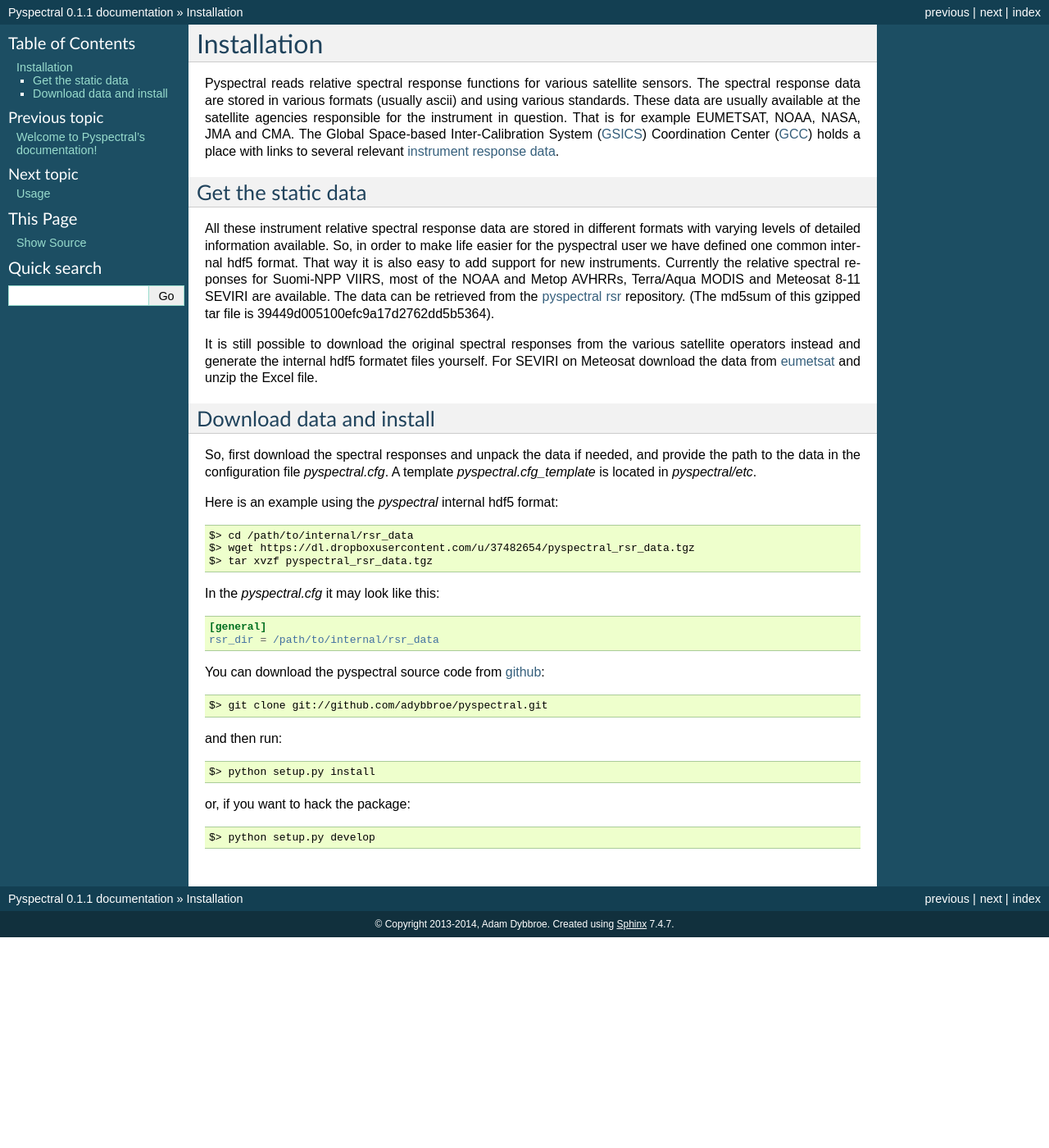
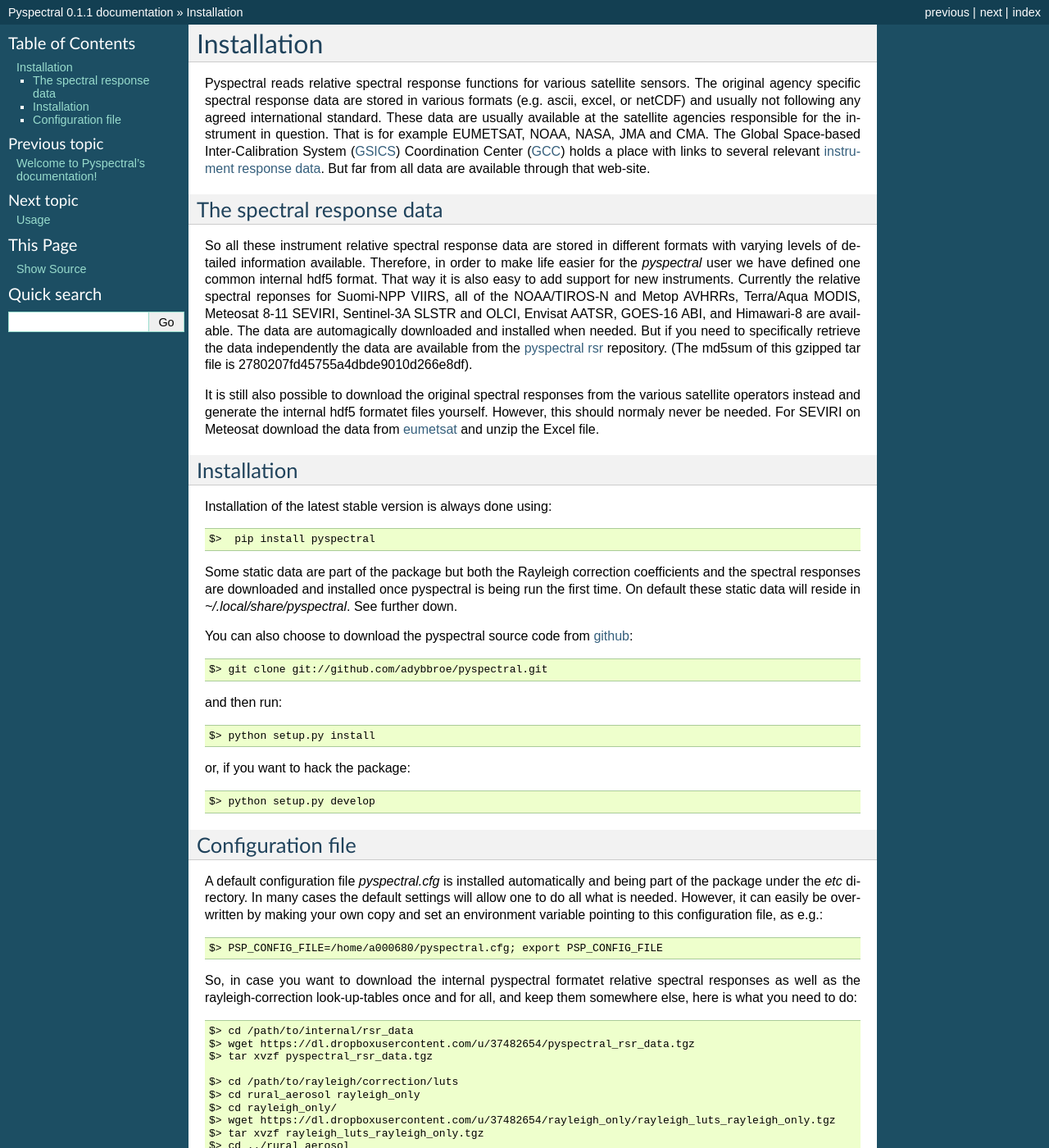
Before and after one commit to pytroll/pyspectral, a Sphinx documentation site: the page built from doc/installation.rst, in a window 1280 px wide and 1400 px high. Shown: the whole window at 82% size. Built offline with Sphinx 7.4.7, drawn with Linux system fonts in a browser that asks for light colours; formulas are drawn with MathJax 3; some of the changed text lies outside the part shown.

Commit message:
Update documentation with the built-in default configuration
Signed-off-by: Adam.Dybbroe <a000680@c20671.ad.smhi.se>

```diff
--- a/doc/installation.rst
+++ b/doc/installation.rst
@@ -2,59 +2,50 @@ Installation
 ------------
 
 Pyspectral reads relative spectral response functions for various satellite
-sensors. The spectral response data are stored in various formats (usually
-ascii) and using various standards. These data are usually available at the
+sensors. The original agency specific spectral response data are stored in
+various formats (e.g. ascii, excel, or netCDF) and usually not following any
+agreed international standard. These data are usually available at the
 satellite agencies responsible for the instrument in question. That is for
 example EUMETSAT, NOAA, NASA, JMA and CMA. The Global Space-based
 Inter-Calibration System (GSICS_) Coordination Center (GCC_) holds a place with
-links to several relevant `instrument response data`_.
+links to several relevant `instrument response data`_. But far from all data
+are available through that web-site.
 
 
-Get the static data
-^^^^^^^^^^^^^^^^^^^
-All these instrument relative spectral response data are stored in different
-formats with varying levels of detailed information available. So, in order to
-make life easier for the pyspectral user we have defined one common internal
-hdf5 format. That way it is also easy to add support for new
-instruments. Currently the relative spectral reponses for Suomi-NPP VIIRS, most
-of the NOAA and Metop AVHRRs, Terra/Aqua MODIS and Meteosat 8-11 SEVIRI are
-available. The data can be retrieved from the `pyspectral rsr`_
-repository. (The md5sum of this gzipped tar file is 39449d005100efc9a17d2762dd5b5364).
+The spectral response data
+^^^^^^^^^^^^^^^^^^^^^^^^^^
 
-It is still possible to download the original spectral responses from the
+So all these instrument relative spectral response data are stored in different
+formats with varying levels of detailed information available. Therefore, in
+order to make life easier for the *pyspectral* user we have defined one common
+internal hdf5 format. That way it is also easy to add support for new
+instruments. Currently the relative spectral reponses for Suomi-NPP VIIRS, all
+of the NOAA/TIROS-N and Metop AVHRRs, Terra/Aqua MODIS, Meteosat 8-11 SEVIRI,
+Sentinel-3A SLSTR and OLCI, Envisat AATSR, GOES-16 ABI, and Himawari-8 are
+available. The data are automagically downloaded and installed when needed. But
+if you need to specifically retrieve the data independently the data are
+available from the `pyspectral rsr`_ repository. (The md5sum of this gzipped
+tar file is 2780207fd45755a4dbde9010d266e8df).
+
+It is still also possible to download the original spectral responses from the
 various satellite operators instead and generate the internal hdf5 formatet
-files yourself. For SEVIRI on Meteosat download the data from eumetsat_ and
-unzip the Excel file.
-
-Download data and install
-^^^^^^^^^^^^^^^^^^^^^^^^^
-So, first download the spectral responses and unpack the data if needed, and
-provide the path to the data in the configuration file *pyspectral.cfg*.
-A template *pyspectral.cfg_template* is located in *pyspectral/etc*.
-
-Here is an example using the *pyspectral* internal hdf5 format::
-
-  $> cd /path/to/internal/rsr_data
-  $> wget https://dl.dropboxusercontent.com/u/37482654/pyspectral_rsr_data.tgz
-  $> tar xvzf pyspectral_rsr_data.tgz
-
-In the *pyspectral.cfg* it may look like this:
-
-.. code-block:: ini
-
-   [general]
-   rsr_dir = /path/to/internal/rsr_data
+files yourself. However, this should normaly never be needed. For SEVIRI on
+Meteosat download the data from eumetsat_ and unzip the Excel file.
 
 
+Installation
+^^^^^^^^^^^^
 
-.. _pyspectral rsr: https://dl.dropboxusercontent.com/u/37482654/pyspectral_rsr_data.tgz
-.. _eumetsat: http://www.eumetsat.int/website/wcm/idc/idcplg?IdcService=GET_FILE&dDocName=ZIP_MSG_SEVIRI_SPEC_RES_CHAR&RevisionSelectionMethod=LatestReleased&Rendition=Web
-.. _GSICS: http://www.wmo.int/pages/prog/sat/GSICS/
-.. _GCC: http://www.star.nesdis.noaa.gov/smcd/GCC/index.php
-.. _instrument response data: http://www.star.nesdis.noaa.gov/smcd/GCC/instrInfo-srf.php
+Installation of the latest stable version is always done using::
 
+  $>  pip install pyspectral
 
-You can download the pyspectral source code from github_::
+Some static data are part of the package but both the Rayleigh correction
+coefficients and the spectral responses are downloaded and installed once
+pyspectral is being run the first time. On default these static data will reside in
+*~/.local/share/pyspectral*. See further down.
+
+You can also choose to download the pyspectral source code from github_::
 
   $> git clone git://github.com/adybbroe/pyspectral.git
 
@@ -67,4 +58,50 @@ or, if you want to hack the package::
   $> python setup.py develop
 
 
+Configuration file
+^^^^^^^^^^^^^^^^^^
+
+A default configuration file *pyspectral.cfg* is installed automatically and
+being part of the package under the *etc* directory. In many cases the default
+settings will allow one to do all what is needed. However, it can easily be
+overwritten by making your own copy and set an environment variable pointing to
+this configuration file, as e.g.::
+
+  $> PSP_CONFIG_FILE=/home/a000680/pyspectral.cfg; export PSP_CONFIG_FILE
+
+So, in case you want to download the internal pyspectral formatet relative
+spectral responses as well as the rayleigh-correction look-up-tables once and
+for all, and keep them somewhere else, here is what you need to do::
+
+  $> cd /path/to/internal/rsr_data
+  $> wget https://dl.dropboxusercontent.com/u/37482654/pyspectral_rsr_data.tgz
+  $> tar xvzf pyspectral_rsr_data.tgz
+
+  $> cd /path/to/rayleigh/correction/luts
+  $> cd rural_aerosol rayleigh_only
+  $> cd rayleigh_only/
+  $> wget https://dl.dropboxusercontent.com/u/37482654/rayleigh_only/rayleigh_luts_rayleigh_only.tgz
+  $> tar xvzf rayleigh_luts_rayleigh_only.tgz
+  $> cd ../rural_aerosol
+  $> wget https://dl.dropboxusercontent.com/u/37482654/rural_aerosol/rayleigh_luts_rural_aerosol.tgz
+  $> tar xvzf rayleigh_luts_rural_aerosol.tgz
+
+Then adjust the *pyspectral.cfg* so it looks something like this:
+
+.. code-block:: ini
+
+   [general]
+   rsr_dir = /path/to/internal/rsr_data
+   rayleigh_dir = /path/to/rayleigh/correction/luts
+   download_from_internet = False
+
+
+.. _pyspectral rsr: https://dl.dropboxusercontent.com/u/37482654/pyspectral_rsr_data.tgz
+.. _eumetsat: http://www.eumetsat.int/website/wcm/idc/idcplg?IdcService=GET_FILE&dDocName=ZIP_MSG_SEVIRI_SPEC_RES_CHAR&RevisionSelectionMethod=LatestReleased&Rendition=Web
+.. _GSICS: http://www.wmo.int/pages/prog/sat/GSICS/
+.. _GCC: http://www.star.nesdis.noaa.gov/smcd/GCC/index.php
+.. _instrument response data: http://www.star.nesdis.noaa.gov/smcd/GCC/instrInfo-srf.php
+
+
+
 .. _github: http://github.com/adybbroe/pyspectral
```
Also changed, not shown: doc/index.rst (+12 -6 lines), doc/rayleigh_correction.rst (+25 -3 lines), doc/usage.rst (+14 -6 lines).
